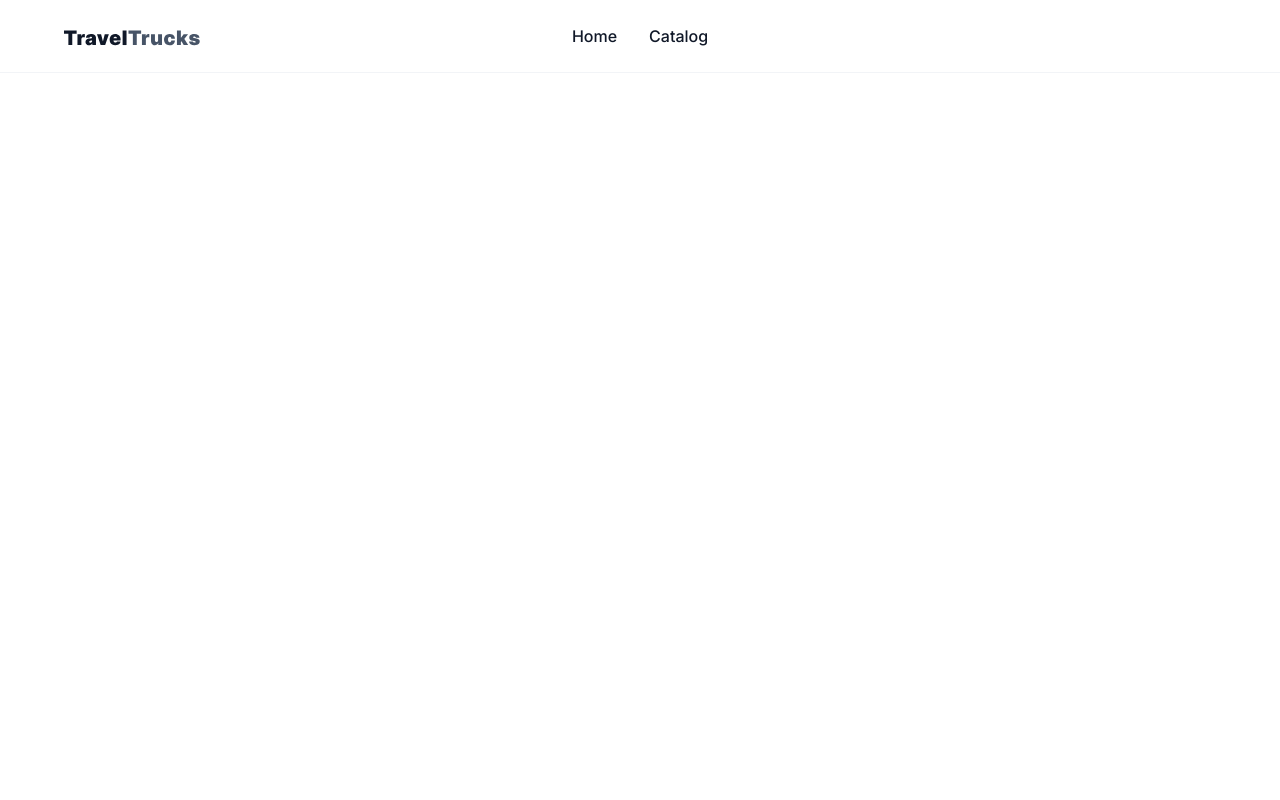
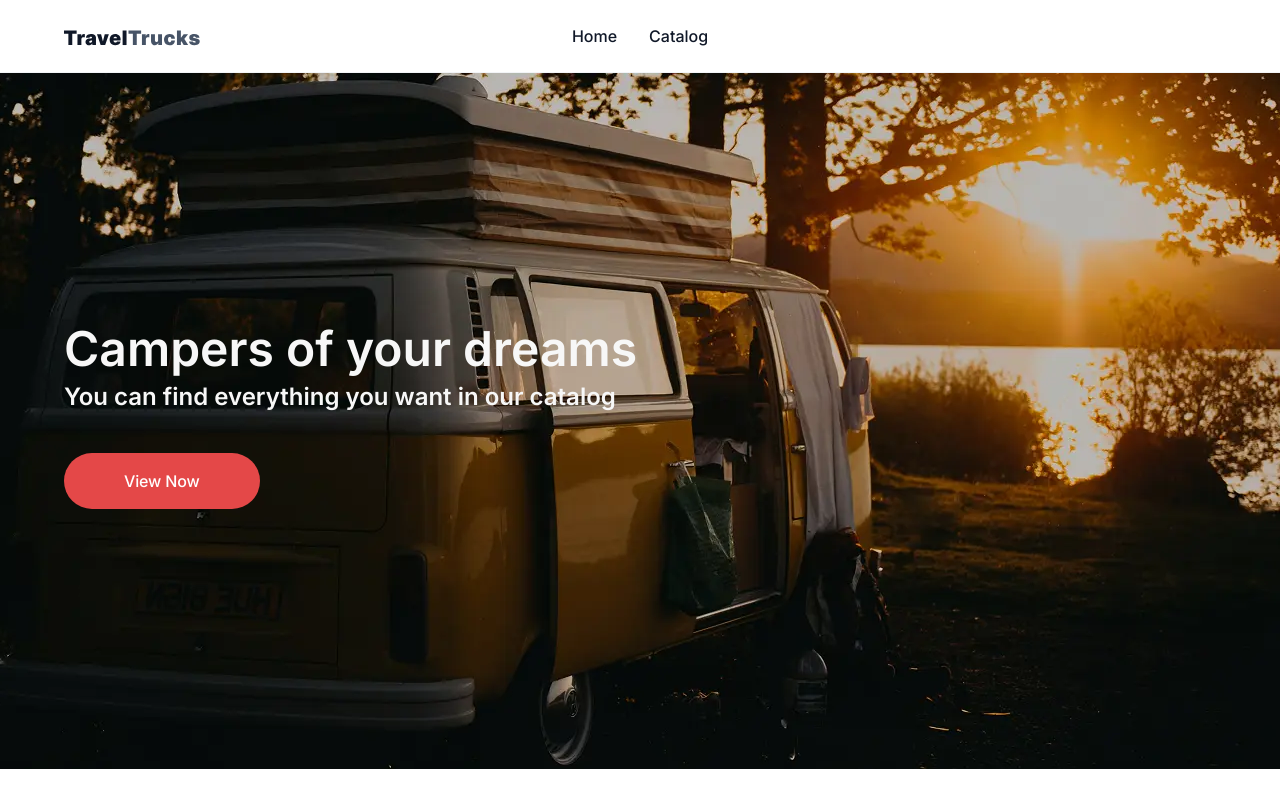
Before and after one commit to Lyubov9302/travel_trucks_project, a Next.js app: page / in a window 1280 px wide. Built offline with nearby package versions, Linux system fonts and the light colour scheme.

Commit message:
added hero page and css for it

```diff
--- a/app/page.module.css
+++ b/app/page.module.css
@@ -1,141 +1,51 @@
-.page {
-  --background: #fafafa;
-  --foreground: #fff;
-
-  --text-primary: #000;
-  --text-secondary: #666;
-
-  --button-primary-hover: #383838;
-  --button-secondary-hover: #f2f2f2;
-  --button-secondary-border: #ebebeb;
-
-  display: flex;
-  min-height: 100vh;
-  align-items: center;
-  justify-content: center;
-  font-family: var(--font-geist-sans);
-  background-color: var(--background);
+.hero {
+  padding: 260px 0;
+  background-image: url(/images/hero1x.webp);
+  background-repeat: no-repeat;
+  background-size: cover;
+  background-position: center;
+  margin: 0 auto;
+  max-width: 1440px;
 }
 
-.main {
-  display: flex;
-  min-height: 100vh;
-  width: 100%;
-  max-width: 800px;
-  flex-direction: column;
-  align-items: flex-start;
-  justify-content: space-between;
-  background-color: var(--foreground);
-  padding: 120px 60px;
-}
-
-.intro {
-  display: flex;
-  flex-direction: column;
-  align-items: flex-start;
-  text-align: left;
-  gap: 24px;
-}
-
-.intro h1 {
-  max-width: 320px;
-  font-size: 40px;
-  font-weight: 600;
-  line-height: 48px;
-  letter-spacing: -2.4px;
-  text-wrap: balance;
-  color: var(--text-primary);
-}
-
-.intro p {
-  max-width: 440px;
-  font-size: 18px;
-  line-height: 32px;
-  text-wrap: balance;
-  color: var(--text-secondary);
-}
-
-.intro a {
-  font-weight: 500;
-  color: var(--text-primary);
-}
-
-.ctas {
-  display: flex;
-  flex-direction: row;
-  width: 100%;
-  max-width: 440px;
-  gap: 16px;
-  font-size: 14px;
-}
-
-.ctas a {
-  display: flex;
-  justify-content: center;
-  align-items: center;
-  height: 40px;
-  padding: 0 16px;
-  border-radius: 128px;
-  border: 1px solid transparent;
-  transition: 0.2s;
-  cursor: pointer;
-  width: fit-content;
-  font-weight: 500;
-}
-
-a.primary {
-  background: var(--text-primary);
-  color: var(--background);
-  gap: 8px;
-}
-
-a.secondary {
-  border-color: var(--button-secondary-border);
-}
-
-/* Enable hover only on non-touch devices */
-@media (hover: hover) and (pointer: fine) {
-  a.primary:hover {
-    background: var(--button-primary-hover);
-    border-color: transparent;
-  }
-
-  a.secondary:hover {
-    background: var(--button-secondary-hover);
-    border-color: transparent;
+@media (min-resolution: 2dppx) {
+  .hero {
+    background-image: url(/images/hero2x.webp);
   }
 }
 
-@media (max-width: 600px) {
-  .main {
-    padding: 48px 24px;
-  }
-
-  .intro {
-    gap: 16px;
-  }
-
-  .intro h1 {
-    font-size: 32px;
-    line-height: 40px;
-    letter-spacing: -1.92px;
-  }
+.heroTitle {
+font-weight: 600;
+font-size: 48px;
+line-height: 0.67;
+color: #f7f7f7;
+margin-bottom: 16px;
 }
 
-@media (prefers-color-scheme: dark) {
-  .logo {
-    filter: invert();
-  }
+.heroText {
+  font-weight: 600;
+  font-size: 24px;
+  line-height: 1.33;
+  color: #f7f7f7;
+  margin-bottom: 40px;
+}
 
-  .page {
-    --background: #000;
-    --foreground: #000;
+.heroButton {
+display: inline-block;
+border-radius: 200px;
+padding: 16px 60px;
+min-width: 196px;
+background-color: #e44848;
+font-weight: 500;
+font-size: 16px;
+line-height: 1.5;
+letter-spacing: -0.01em;
+color: #fff;
 
-    --text-primary: #ededed;
-    --text-secondary: #999;
+transition: color 0.2s ease-in-out;
+}
 
-    --button-primary-hover: #ccc;
-    --button-secondary-hover: #1a1a1a;
-    --button-secondary-border: #1a1a1a;
-  }
+.heroButton:hover,
+.heroButton:focus {
+  background-color: #d84343;
 }
--- a/app/page.tsx
+++ b/app/page.tsx
@@ -1,11 +1,15 @@
+import Link from "next/link";
+import css from "./page.module.css";
 
 
 export default function Home() {
   return (
-    <div>
-      <main>
-
-      </main>
+    <section className={css.hero}>
+    <div className="container">
+    <h1 className={css.heroTitle}>Campers of your dreams</h1>
+    <p className={css.heroText}>You can find everything you want in our catalog</p>
+    <Link className={css.heroButton} href="/catalog">View Now</Link>
     </div>
+    </section>
   );
 }
```
